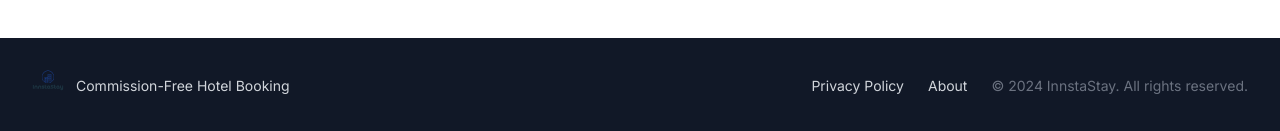
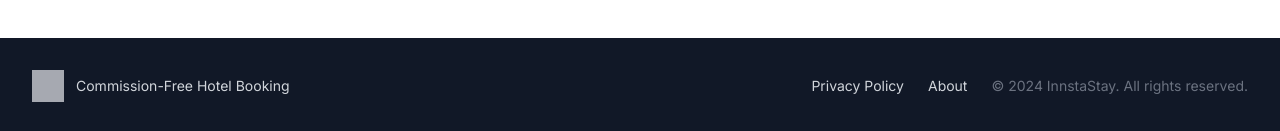
Before and after one commit to dseifer-tech/clearstay, a Next.js app: page / in a window 1280 px wide. Shown: the part 4957-5088 px from the top of the page. Built offline with nearby package versions, Linux system fonts and the light colour scheme; a web font is replaced by a local one.

Commit message:
Fix OptimizedImage component React errors by using correct Next.js Image props

```diff
--- a/app/components/OptimizedImage.tsx
+++ b/app/components/OptimizedImage.tsx
@@ -31,7 +31,7 @@ export default function OptimizedImage({
   style,
   ...props
 }: OptimizedImageProps) {
-  const [isLoading, setIsLoading] = useState(true);
+  const [isLoading, setIsLoading] = useState(!priority);
   const [hasError, setHasError] = useState(false);
 
   // Check if this is a proxy URL (should bypass Next.js image optimization)
@@ -95,8 +95,7 @@ export default function OptimizedImage({
         placeholder={placeholder}
         blurDataURL={blurDataURL}
         style={style}
-        onLoad={() => setIsLoading(false)}
-        onError={() => setHasError(true)}
+        onLoadingComplete={() => setIsLoading(false)}
         {...props}
       />
       {isLoading && (
--- a/app/search/SearchPageClient.tsx
+++ b/app/search/SearchPageClient.tsx
@@ -309,6 +309,7 @@ export default function SearchPageClient() {
                  const data = await response.json();
          console.log('API Response:', data);
          console.log('Hotel images:', data.map((hotel: any) => ({ name: hotel.hotel, image: hotel.image })));
+         console.log('First hotel full data:', data[0]);
          setHotels(data);
 
         // Track successful hotel search
```
